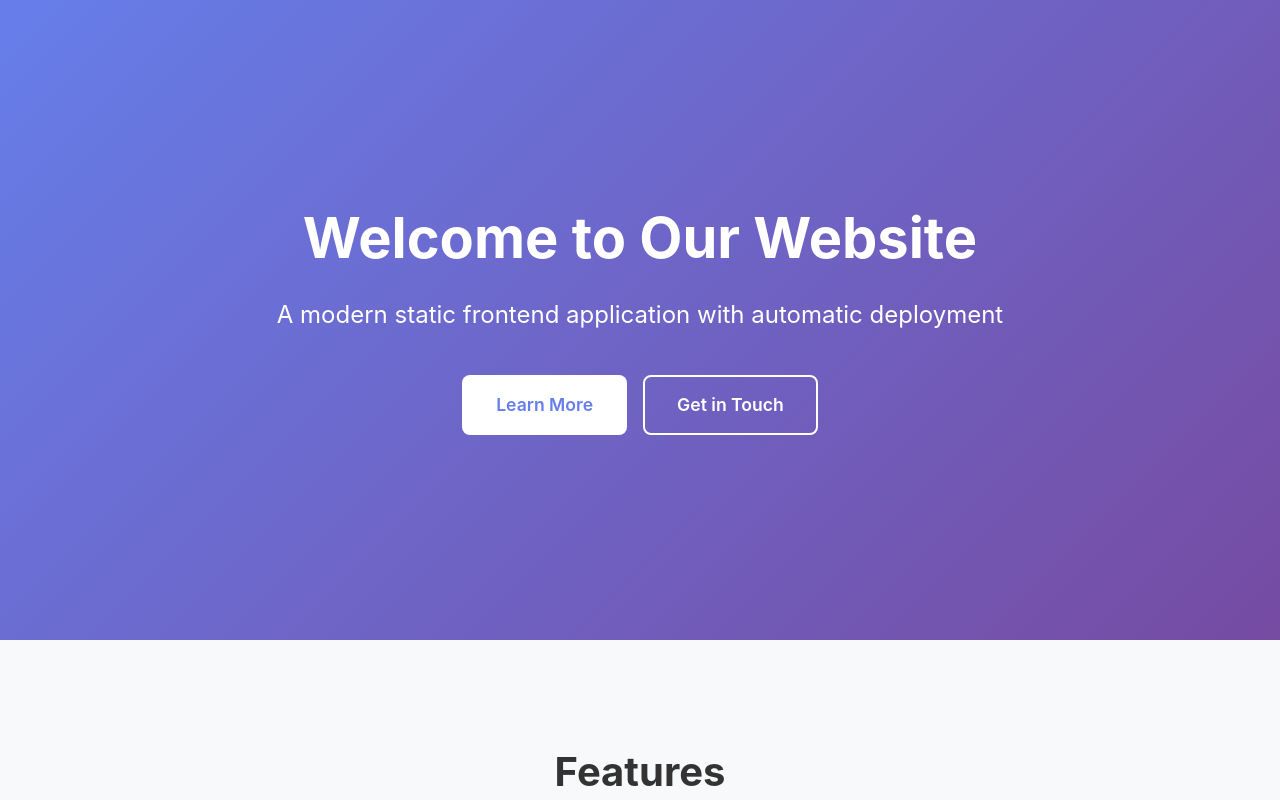
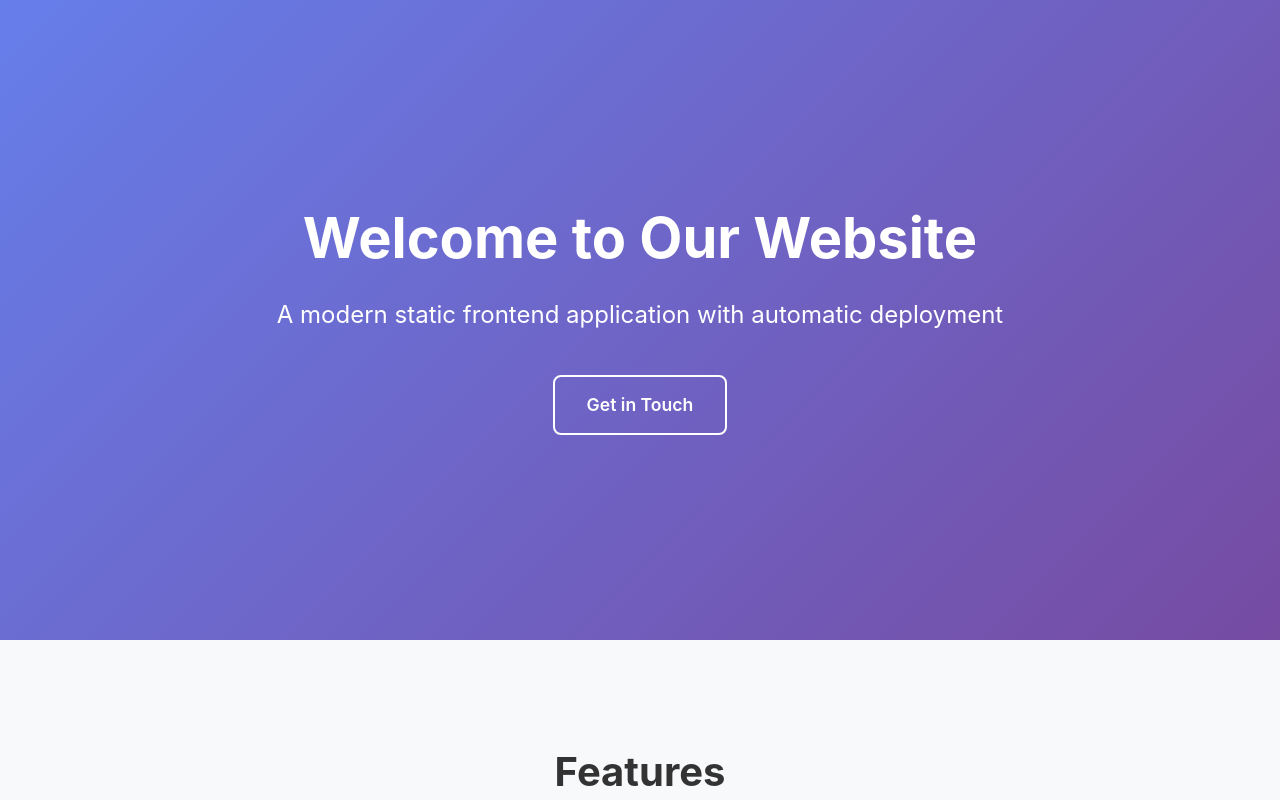
Before and after one commit to SE-Lab-Fall-1404/lab1-static-front-end, a React (Create React App) app: page / in a window 1280 px wide. Shown: the top 800 px of the page. Built offline with nearby package versions, Linux system fonts and the light colour scheme.

Commit message:
fix: remove button

```diff
--- a/src/pages/HomePage.js
+++ b/src/pages/HomePage.js
@@ -12,9 +12,6 @@ const HomePage = () => {
             A modern static frontend application with automatic deployment
           </p>
           <div className="hero-buttons">
-            <a href="#features" className="btn btn-primary">
-              Learn More
-            </a>
             <Link to="/contact" className="btn btn-secondary">
               Get in Touch
             </Link>
```
